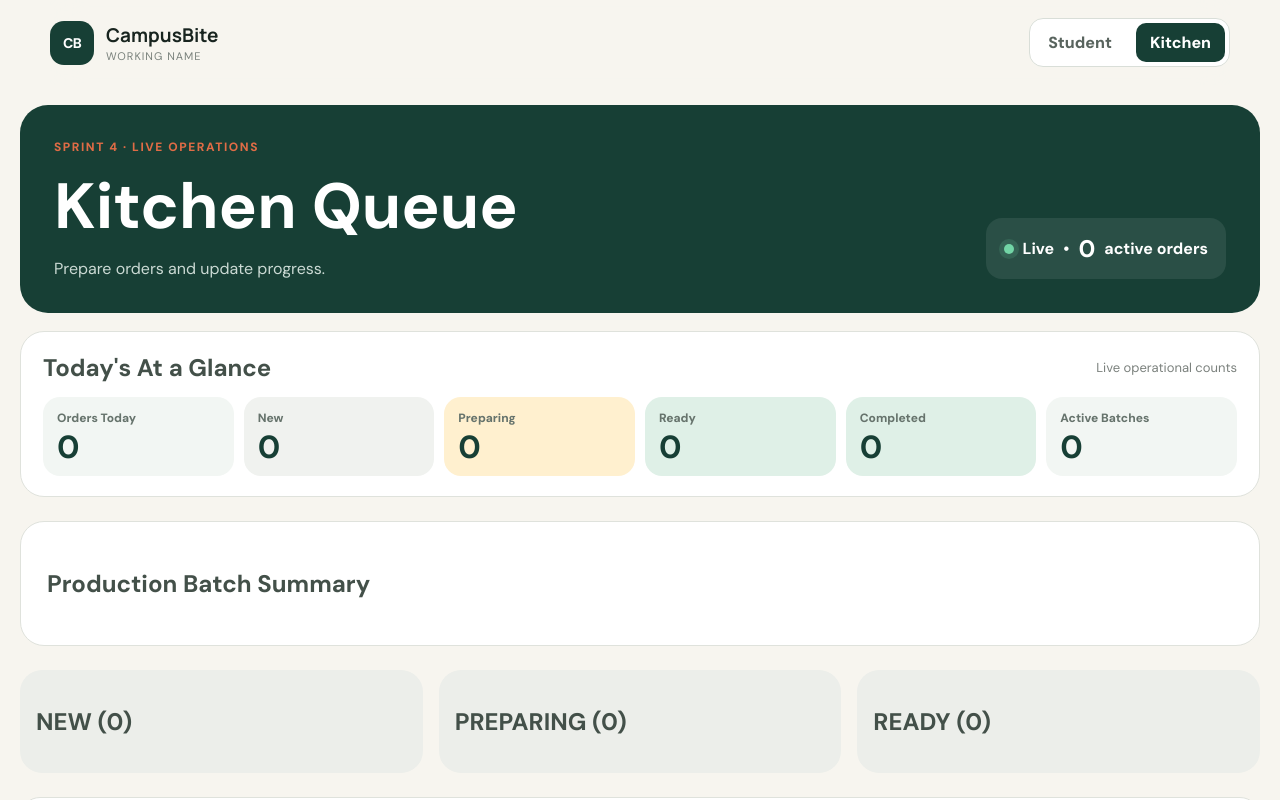
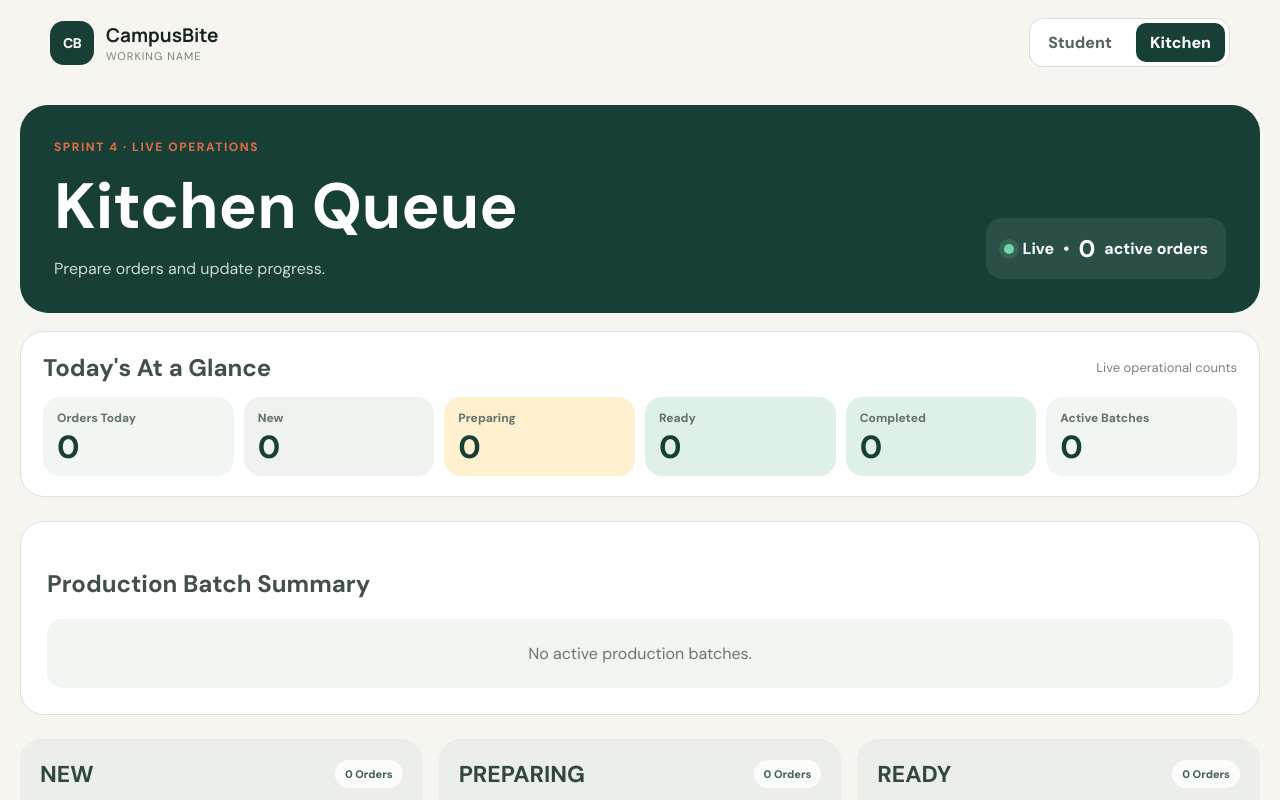
Before and after one commit to yashasprivate3-ai/campusbite, a React (Vite) app: page / in a window 1280 px wide. Both pictures are taken after a click on the button "Kitchen". Shown: the top 800 px of the page. Built offline with nearby package versions, Linux system fonts and the light colour scheme.

Commit message:
Sprint 4.1.1: Kitchen Operations Dashboard Polish

```diff
--- a/src/App.css
+++ b/src/App.css
@@ -1789,3 +1789,155 @@ body {
     transition: none;
   }
 }
+
+/* Sprint 4.1.1 — Kitchen Operations Dashboard Polish */
+
+.kitchen-board {
+  grid-template-columns: repeat(3, minmax(0, 1fr));
+  align-items: stretch;
+}
+
+.order-column {
+  display: grid;
+  grid-template-columns: minmax(0, 1fr);
+  grid-template-rows: auto minmax(0, 1fr);
+  height: 560px;
+  min-width: 0;
+  min-height: 0;
+  padding: 0;
+  overflow: hidden;
+  box-sizing: border-box;
+}
+
+.queue-column-header {
+  position: sticky;
+  top: 0;
+  z-index: 2;
+  display: flex;
+  align-items: center;
+  justify-content: space-between;
+  gap: 12px;
+  min-width: 0;
+  padding: 20px 20px 16px;
+  border-bottom: 1px solid rgba(23, 63, 53, 0.08);
+  background: inherit;
+}
+
+.queue-column-header h2 {
+  min-width: 0;
+  margin: 0;
+  color: #30483f;
+  font-size: 23px;
+}
+
+.queue-column-header span {
+  flex: 0 0 auto;
+  padding: 7px 10px;
+  border-radius: 999px;
+  color: #426255;
+  background: rgba(255, 255, 255, 0.82);
+  font-size: 11px;
+  font-weight: 900;
+}
+
+.queue-scroll-region {
+  min-width: 0;
+  min-height: 0;
+  padding: 14px 12px 16px 16px;
+  overflow-x: hidden;
+  overflow-y: auto;
+  overscroll-behavior: contain;
+  scroll-behavior: smooth;
+  scrollbar-gutter: stable;
+}
+
+.queue-scroll-region:focus-visible {
+  outline: 3px solid rgba(47, 117, 94, 0.3);
+  outline-offset: -4px;
+}
+
+.queue-scroll-region::-webkit-scrollbar {
+  width: 9px;
+}
+
+.queue-scroll-region::-webkit-scrollbar-thumb {
+  border: 2px solid transparent;
+  border-radius: 999px;
+  background: rgba(66, 98, 85, 0.34);
+  background-clip: padding-box;
+}
+
+.queue-scroll-region::-webkit-scrollbar-track {
+  background: transparent;
+}
+
+.queue-scroll-region .ticket-list,
+.queue-scroll-region .order-ticket {
+  min-width: 0;
+}
+
+.queue-scroll-region .column-empty {
+  margin-top: 0;
+}
+
+.batch-status {
+  grid-column: 1 / -1;
+  justify-self: start;
+  padding: 6px 9px;
+  border-radius: 999px;
+  color: #426255;
+  background: #e6eee9;
+  font-size: 10px;
+  font-weight: 900;
+  letter-spacing: 0.04em;
+  text-transform: uppercase;
+}
+
+.batch-status.preparing {
+  color: #6f521e;
+  background: #ffe5ab;
+}
+
+.prep-empty-state {
+  grid-column: 1 / -1;
+  margin: 0;
+  padding: 24px 18px;
+  border-radius: 15px;
+  color: #6d746f;
+  background: #f2f6f3;
+  text-align: center;
+}
+
+@media (max-width: 860px) {
+  .kitchen-board {
+    grid-template-columns: 1fr;
+  }
+
+  .order-column {
+    height: 500px;
+  }
+}
+
+@media (max-width: 620px) {
+  .order-column {
+    height: 460px;
+  }
+
+  .queue-column-header {
+    padding: 17px 16px 14px;
+  }
+
+  .queue-column-header h2 {
+    font-size: 21px;
+  }
+
+  .queue-scroll-region {
+    padding: 12px 10px 14px 14px;
+  }
+}
+
+@media (prefers-reduced-motion: reduce) {
+  .queue-scroll-region {
+    scroll-behavior: auto;
+  }
+}
--- a/src/App.jsx
+++ b/src/App.jsx
@@ -55,6 +55,8 @@ function loadKitchenBatches() {
   }
 }
 
+const KITCHEN_QUEUE_STATUSES = ['new', 'preparing', 'ready']
+
 function KitchenDashboard({
   batchRecords,
   orders,
@@ -63,7 +65,7 @@ function KitchenDashboard({
   onStatusChange,
 }) {
 
-  const { activeBatches, displayedBatches } = useMemo(
+  const { activeBatches } = useMemo(
     () => getProductionSummaryBatches(orders, batchRecords),
     [orders, batchRecords],
   )
@@ -83,6 +85,16 @@ function KitchenDashboard({
   const completedBatchCount = batchRecords.filter(
     (batch) => batch.status === 'completed',
   ).length
+  const ordersByStatus = useMemo(
+    () =>
+      Object.fromEntries(
+        KITCHEN_QUEUE_STATUSES.map((status) => [
+          status,
+          orders.filter((order) => order.status === status),
+        ]),
+      ),
+    [orders],
+  )
 
   return (
     <main className="kitchen-main">
@@ -106,13 +118,10 @@ function KitchenDashboard({
 <section className="prep-summary">
   <h2>Production Batch Summary</h2>
   <div className="prep-grid">
-    {displayedBatches.map((batch) => {
+    {activeBatches.map((batch) => {
       const linkedOrders = batch.linkedOrders
         .map((token) => orders.find((order) => order.token === token))
         .filter(Boolean)
-      const isCompleted = linkedOrders.length > 0 && linkedOrders.every(
-        (order) => order.status === 'ready',
-      )
       const isPreparing = linkedOrders.some(
         (order) => order.status === 'preparing',
       )
@@ -120,7 +129,7 @@ function KitchenDashboard({
       const startedAt = getBatchStartedAt(batch, linkedOrders, batchRecords)
       const priority = priorities[batch.itemName]
       const isPriority =
-        !isCompleted && (priority?.highVolume || priority?.longestWait)
+        priority?.highVolume || priority?.longestWait
 
       return (
         <article
@@ -130,6 +139,12 @@ function KitchenDashboard({
           <strong>{batch.requiredQuantity}</strong>
           <span>{batch.itemName}</span>
           <small>{batch.linkedOrders.length} orders linked</small>
+
+          <div
+            className={`batch-status ${isPreparing ? 'preparing' : 'ready-to-start'}`}
+          >
+            {isPreparing ? 'Preparing' : 'Ready to Start'}
+          </div>
 
           {isPriority && (
             <div className="priority-indicators" aria-label="Batch priority">
@@ -145,11 +160,7 @@ function KitchenDashboard({
             />
           )}
 
-          {isCompleted ? (
-            <button className="secondary" type="button" disabled>
-              Completed
-            </button>
-          ) : isPreparing ? (
+          {isPreparing ? (
             <div className="batch-progress-actions">
               <button className="secondary" type="button" disabled>
                 Order In Progress
@@ -174,83 +185,85 @@ function KitchenDashboard({
         </article>
       )
     })}
+
+    {activeBatches.length === 0 && (
+      <p className="prep-empty-state">No active production batches.</p>
+    )}
   </div>
 </section>
-      <section className="kitchen-board">
-
-        {["new", "preparing", "ready"].map(status => {
-
-          const statusOrders = orders.filter(
-            order => order.status === status
-          )
+      <section className="kitchen-board" aria-label="Kitchen order queues">
+        {KITCHEN_QUEUE_STATUSES.map((status) => {
+          const statusOrders = ordersByStatus[status]
+          const queueTitleId = `queue-${status}-title`
 
           return (
-            <div className="order-column" key={status}>
+            <section
+              className="order-column"
+              key={status}
+              aria-labelledby={queueTitleId}
+            >
+              <header className="queue-column-header">
+                <h2 id={queueTitleId}>{status.toUpperCase()}</h2>
+                <span>
+                  {statusOrders.length}{' '}
+                  {statusOrders.length === 1 ? 'Order' : 'Orders'}
+                </span>
+              </header>
 
-              <h2>
-                {status.toUpperCase()} ({statusOrders.length})
-              </h2>
-
-
-              {statusOrders.map(order => (
-
+              <div
+                className="queue-scroll-region"
+                tabIndex={statusOrders.length > 0 ? 0 : undefined}
+                aria-label={`${status.toUpperCase()} orders`}
+              >
+                <div className="ticket-list">
+                  {statusOrders.map((order) => (
                     <article className="order-ticket" key={order.token}>
-
                       <h3>{order.token}</h3>
 
-
-                  {order.items.map(item => (
+                      {order.items.map((item) => (
                         <p key={item.id}>
                           {item.quantity} × {item.name}
                         </p>
                       ))}
 
-
                       <small>
-                    {order.pickupMethod === "scheduled"
+                        {order.pickupMethod === 'scheduled'
                           ? order.pickupSlot
-                      : "ASAP pickup"}
+                          : 'ASAP pickup'}
                       </small>
 
-
                       {order.instructions && (
-                    <p>
-                      Note: {order.instructions}
-                    </p>
+                        <p>Note: {order.instructions}</p>
                       )}
 
-
-                  {status === "new" && (
+                      {status === 'new' && (
                         <button
                           onClick={() =>
-                        onStatusChange(order.token,"preparing")
+                            onStatusChange(order.token, 'preparing')
                           }
                         >
                           Start preparing
                         </button>
                       )}
 
-
-                  {status === "preparing" && (
+                      {status === 'preparing' && (
                         <button
-                      onClick={() =>
-                        onStatusChange(order.token,"ready")
-                      }
+                          onClick={() => onStatusChange(order.token, 'ready')}
                         >
                           Mark ready
                         </button>
                       )}
-
-
                     </article>
-
                   ))}
 
+                  {statusOrders.length === 0 && (
+                    <p className="column-empty">No {status} orders.</p>
+                  )}
                 </div>
+              </div>
+            </section>
           )
-
         })}
-
       </section>
 
       <div className="kitchen-collapsible-stack">
```
Lines whose indentation alone changed are shown as unchanged.
